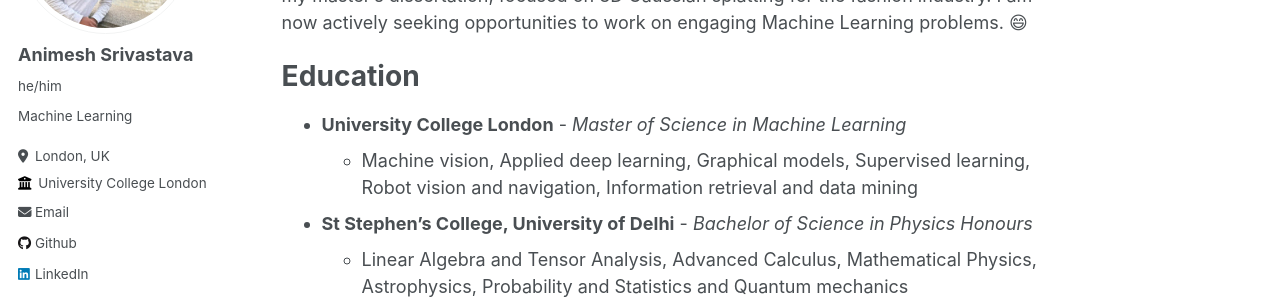
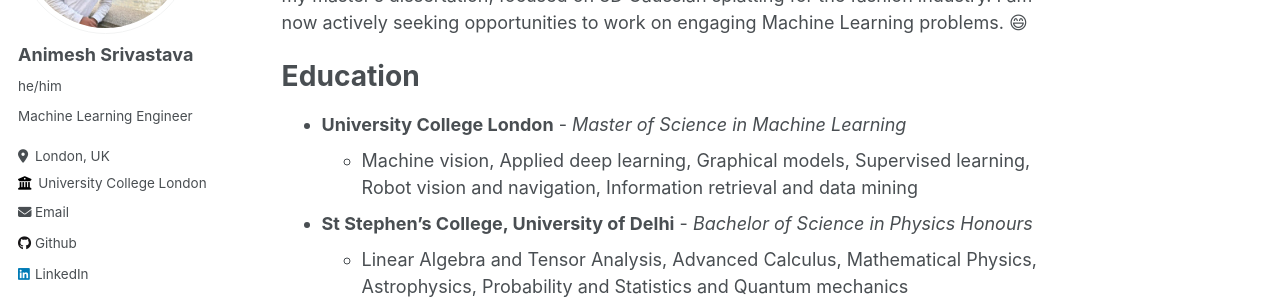
Before and after one commit to animesh-77/animesh-77.github.io, a Jekyll site: the page built from _pages/about.md, in a window 1280 px wide. Shown: the part 247-547 px from the top of the page. Built offline with Jekyll 4.4.1, drawn with Linux system fonts in a browser that asks for light colours.

Commit message:
fix: add engineer

```diff
--- a/_config.yml
+++ b/_config.yml
@@ -25,7 +25,7 @@ author:
   avatar           : "profile.png"
   name             : "Animesh Srivastava"
   pronouns         : "he/him"
-  bio              : "Machine Learning"
+  bio              : "Machine Learning Engineer"
   location         : "London, UK"
   employer         : "University College London"
   uri              : # URL
```
